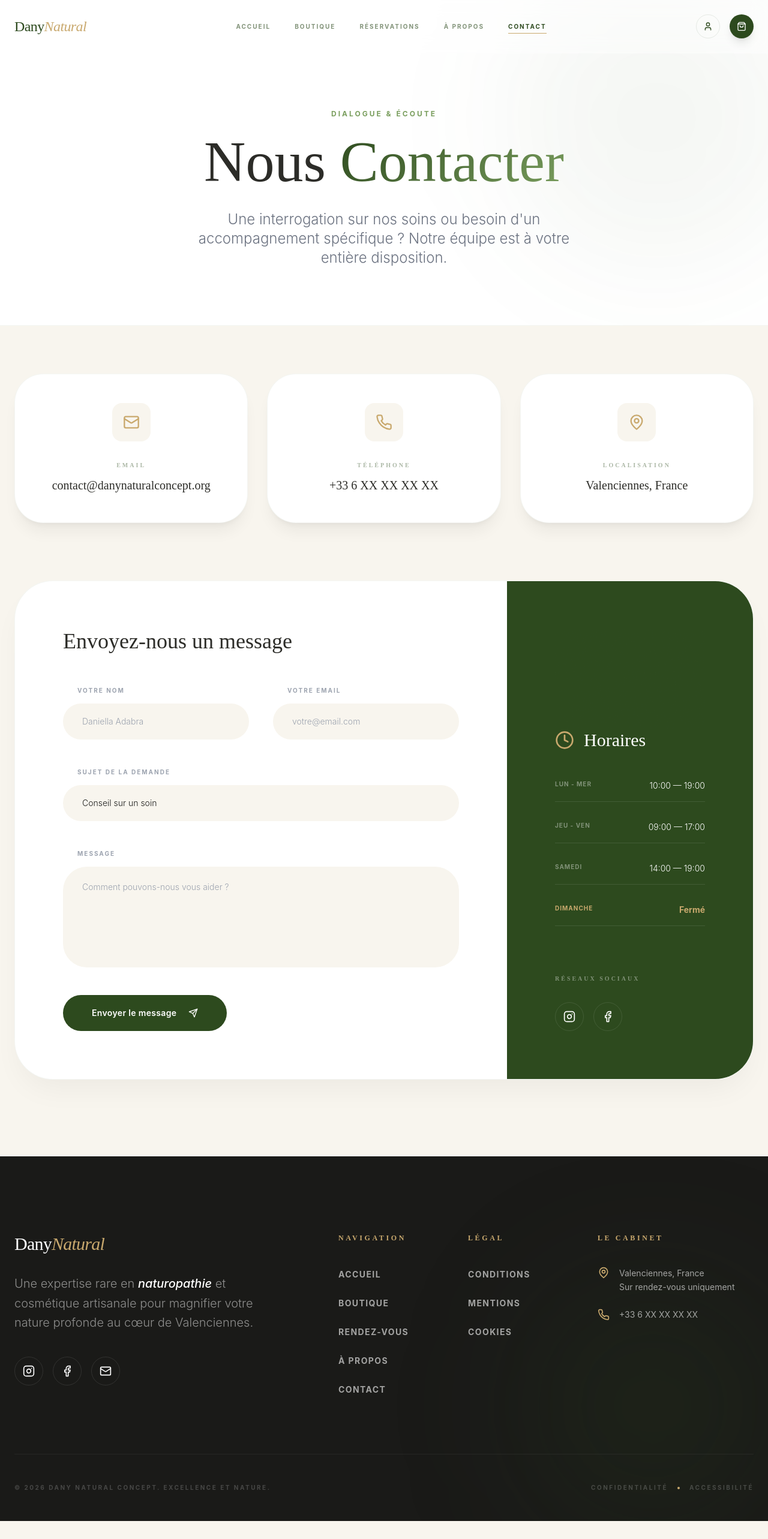
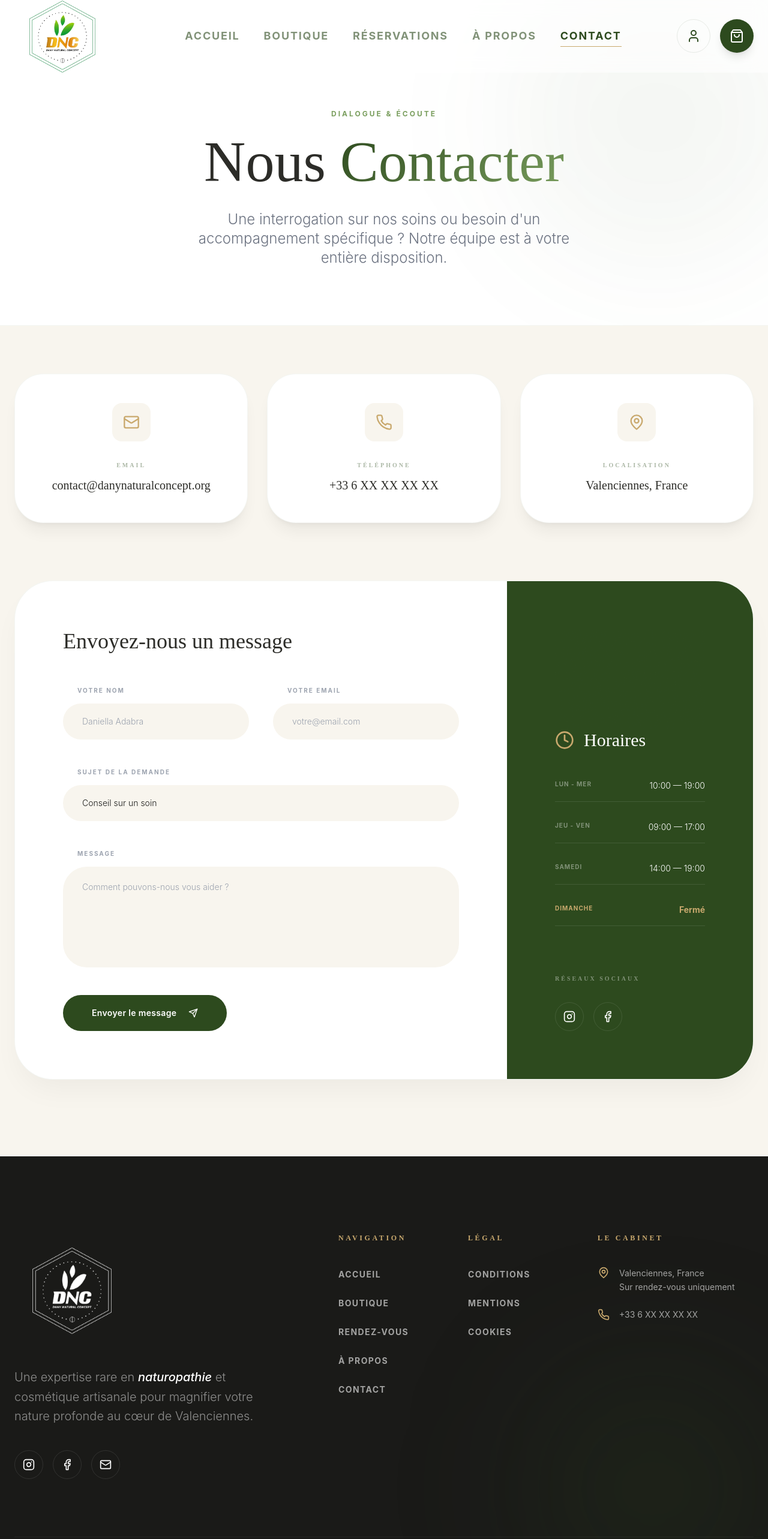
Before and after one commit to arkos-labs/daniella, a Next.js app in the folder frontend/: page /contact in a window 1280 px wide. Shown: the top 2566 px of the page at 60% size. Before the commit the page ends 2536 px from the top, so only its background shows below. Built offline with nearby package versions, Linux system fonts and the light colour scheme.

Commit message:
Modernisation de l'interface et corrections

```diff
--- a/frontend/components/Footer.tsx
+++ b/frontend/components/Footer.tsx
@@ -12,9 +12,11 @@ export default function Footer() {
         <div className="grid grid-cols-1 md:grid-cols-12 gap-16 mb-24">
           <div className="md:col-span-5">
             <Link href="/" className="flex items-center gap-2 mb-8 group">
-              <span className="text-3xl font-serif text-white tracking-tight">
-                Dany<span className="italic text-[#C9A96E] font-light">Natural</span>
-              </span>
+              <img
+                src="/logo-dnc.png"
+                alt="Dany Natural Concept"
+                className="h-48 w-auto object-contain brightness-0 invert"
+              />
             </Link>
             <p className="text-white/50 text-xl font-light leading-relaxed mb-10 max-w-md">
               Une expertise rare en <span className="text-white font-medium italic">naturopathie</span> et cosmétique artisanale pour magnifier votre nature profonde au cœur de Valenciennes.
--- a/frontend/components/Header.tsx
+++ b/frontend/components/Header.tsx
@@ -58,17 +58,21 @@ function Header() {
   return (
     <header className={`fixed top-0 left-0 w-full z-50 transition-all duration-500 ${
       isScrolled
-        ? 'bg-white/90 backdrop-blur-lg shadow-md py-4'
-        : 'bg-white/40 backdrop-blur-md border-b border-white/20 py-6'
+        ? 'bg-white/95 backdrop-blur-lg shadow-md h-[121.1px]'
+        : 'bg-white/60 backdrop-blur-md border-b border-white/10 h-[121.1px]'
     }`}>
-      <div className="container mx-auto px-6 flex items-center justify-between">
+      <div className="w-full h-full px-6 flex items-center justify-between">
 
-        {/* Logo */}
-        <Link href="/" className="flex items-center gap-2 group">
-          <span className="text-2xl font-serif text-[#2D4A1E] tracking-tight">
-            Dany<span className="italic text-[#C9A96E] font-light">Natural</span>
-          </span>
-        </Link>
+        {/* Logo - Taille XXL fixe et flottante pour ne pas agrandir le header */}
+        <div className="relative z-10 w-48 h-full flex items-center">
+          <Link href="/" className="absolute top-[-19px] left-0 group">
+            <img
+              src="/logo-dnc.png"
+              alt="Dany Natural Concept"
+              className="h-40 w-auto object-contain transition-transform duration-500 group-hover:scale-105"
+            />
+          </Link>
+        </div>
 
         {/* Desktop Nav */}
         <nav className="hidden lg:flex items-center gap-10">
@@ -80,7 +84,7 @@ function Header() {
                 <Link
                   key={link.name}
                   href={link.path}
-                  className={`text-[10px] font-bold uppercase tracking-[0.2em] transition-all duration-300 relative group
+                  className={`text-lg font-bold uppercase tracking-[0.1em] transition-all duration-300 relative group
                     ${isActive ? 'text-[#2D4A1E]' : 'text-[#2D4A1E]/60 hover:text-[#2D4A1E]'}
                   `}
                 >
@@ -94,30 +98,30 @@ function Header() {
         {/* Actions */}
         <div className="flex items-center gap-4">
           {!isLoggedIn ? (
-            <Link href="/login" className="hidden md:flex items-center justify-center w-10 h-10 rounded-full border border-[#2D4A1E]/10 text-[#2D4A1E] hover:bg-[#2D4A1E] hover:text-white transition-all duration-300">
-              <User className="w-4 h-4" />
+            <Link href="/login" className="hidden md:flex items-center justify-center w-14 h-14 rounded-full border border-[#2D4A1E]/10 text-[#2D4A1E] hover:bg-[#2D4A1E] hover:text-white transition-all duration-300">
+              <User className="w-6 h-6" />
             </Link>
           ) : (
             <div className="flex items-center gap-3">
               <Link
                 href={userRole === 'admin' ? '/admin' : '/client'}
-                className="w-10 h-10 rounded-full border border-[#2D4A1E]/10 text-[#2D4A1E] flex items-center justify-center hover:bg-[#2D4A1E] hover:text-white transition-all duration-300"
+                className="w-14 h-14 rounded-full border border-[#2D4A1E]/10 text-[#2D4A1E] flex items-center justify-center hover:bg-[#2D4A1E] hover:text-white transition-all duration-300"
               >
-                <User className="w-4 h-4" />
+                <User className="w-6 h-6" />
               </Link>
               <button
                 onClick={handleLogout}
-                className="w-10 h-10 rounded-full border border-red-100 text-red-300 flex items-center justify-center hover:bg-red-500 hover:text-white transition-all duration-300"
+                className="w-14 h-14 rounded-full border border-red-100 text-red-300 flex items-center justify-center hover:bg-red-500 hover:text-white transition-all duration-300"
               >
-                <LogOut className="w-4 h-4" />
+                <LogOut className="w-6 h-6" />
               </button>
             </div>
           )}
 
-          <Link href="/panier" className="relative w-10 h-10 rounded-full bg-[#2D4A1E] text-white flex items-center justify-center shadow-lg hover:bg-[#1A1A18] transition-all duration-300 hover:-translate-y-0.5">
-            <ShoppingBag className="w-4 h-4" />
+          <Link href="/panier" className="relative w-14 h-14 rounded-full bg-[#2D4A1E] text-white flex items-center justify-center shadow-lg hover:bg-[#1A1A18] transition-all duration-300 hover:-translate-y-0.5">
+            <ShoppingBag className="w-6 h-6" />
             {cartCount > 0 && (
-              <span className="absolute -top-1 -right-1 w-5 h-5 bg-[#C9A96E] text-white text-[10px] font-bold flex items-center justify-center rounded-full shadow-md animate-pulse">
+              <span className="absolute -top-1 -right-1 w-6 h-6 bg-[#C9A96E] text-white text-[11px] font-bold flex items-center justify-center rounded-full shadow-md animate-pulse">
                 {cartCount}
               </span>
             )}
@@ -125,10 +129,10 @@ function Header() {
 
           {!isDashboard && (
             <button
-              className="lg:hidden w-10 h-10 rounded-full border border-[#2D4A1E]/10 text-[#2D4A1E] flex items-center justify-center"
+              className="lg:hidden w-14 h-14 rounded-full border border-[#2D4A1E]/10 text-[#2D4A1E] flex items-center justify-center"
               onClick={() => setIsMobileMenuOpen(!isMobileMenuOpen)}
             >
-              {isMobileMenuOpen ? <X className="w-5 h-5" /> : <Menu className="w-5 h-5" />}
+              {isMobileMenuOpen ? <X className="w-6 h-6" /> : <Menu className="w-6 h-6" />}
             </button>
           )}
         </div>
--- a/frontend/pages/index.tsx
+++ b/frontend/pages/index.tsx
@@ -17,7 +17,7 @@ export default function Home() {
       </Head>
 
       {/* Hero Section - Immersive Full Background */}
-      <section className="relative min-h-[70vh] flex items-center pt-20 overflow-hidden">
+      <section className="relative min-h-[80vh] flex items-center pt-10 overflow-hidden">
         {/* Full Background Image */}
         <div className="absolute inset-0 z-0">
           <img
@@ -29,13 +29,9 @@ export default function Home() {
           <div className="absolute inset-0 bg-gradient-to-r from-white/90 via-white/40 to-transparent"></div>
         </div>
 
-        <div className="container mx-auto px-6 relative z-10 flex flex-col items-center text-center -translate-y-12">
+        <div className="container mx-auto px-6 relative z-10 flex flex-col items-center text-center">
           <div className="max-w-4xl w-full flex flex-col items-center">
             <div className="animate-reveal-up">
-              <div className="inline-flex items-center gap-2 px-4 py-2 bg-[#2D4A1E]/10 backdrop-blur-md border border-[#2D4A1E]/10 rounded-full mb-8">
-                <Sparkles className="w-4 h-4 text-[#C9A96E]" />
-                <span className="text-[10px] font-bold uppercase tracking-[0.3em] text-[#2D4A1E]">Collection Artisanale 2026</span>
-              </div>
 
               <h1 className="text-7xl md:text-9xl font-serif text-[#2C2C28] leading-[0.95] mb-8">
                 Révélez votre <br />
```
Also changed, not shown: frontend/public/logo-dnc.png (added).
